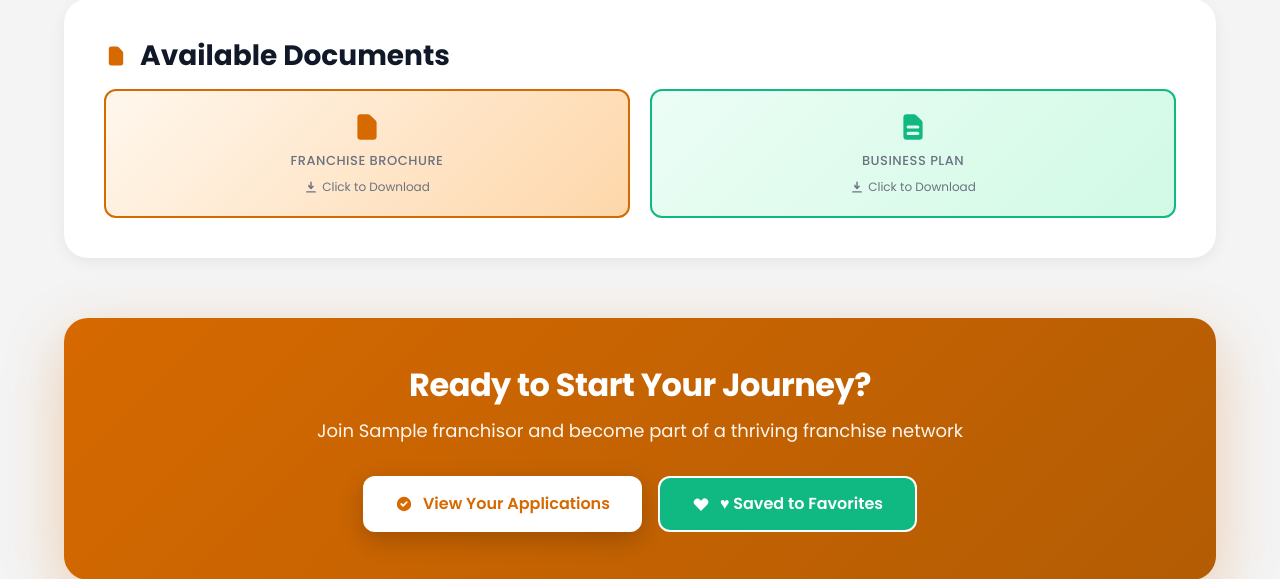
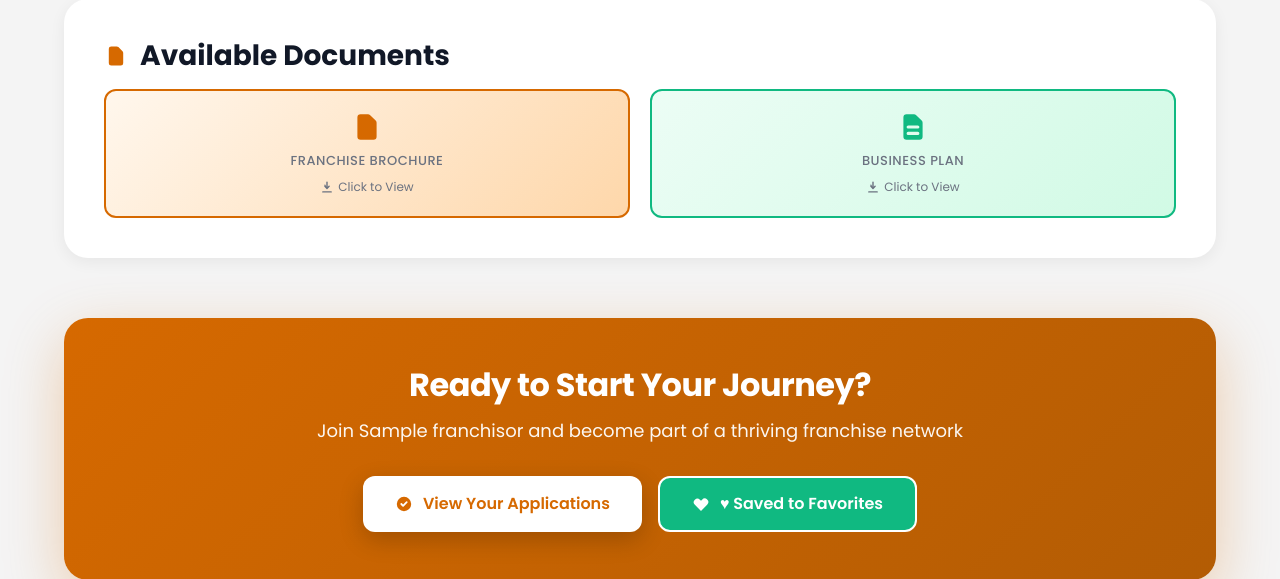
Before and after one commit to dillandeluxe/CSIT327-G5-FranchiseHub, a Django app: page /accounts/franchise/00000000-0000-0000-0000-000000000001/ in a window 1280 px wide. Shown: the part 1219-1798 px from the top of the page. Run offline with Django 5.2, Linux system fonts and the light colour scheme; a user stored in the database is signed in; tables that the repository leaves empty hold one stand-in row (values such as "Sample post"); grey boxes marked "Sample" are stand-in pictures.

Commit message:
Change file download to inline viewing - opens in new tab

```diff
--- a/accounts/views.py
+++ b/accounts/views.py
@@ -1486,7 +1486,8 @@ def clear_all_franchises(request):
 @login_required
 def download_file(request, file_type, file_id):
     """
-    Download handler that streams files directly through Django.
+    View/download handler that streams files directly through Django.
+    Uses 'inline' disposition to open in browser instead of forcing download.
     """
     from django.http import FileResponse, HttpResponse
     import mimetypes
@@ -1535,7 +1536,8 @@ def download_file(request, file_type, file_id):
 
         # Create response with file content
         response = FileResponse(file_obj, content_type=content_type)
-        response['Content-Disposition'] = f'attachment; filename="{document_name}"'
+        # Use 'inline' to open in browser, not force download
+        response['Content-Disposition'] = f'inline; filename="{document_name}"'
 
         return response
 
--- a/templates/accounts/application_detail.html
+++ b/templates/accounts/application_detail.html
@@ -182,7 +182,7 @@
 
         <div class="documents-grid">
           {% if application.resume %}
-          <a href="{% url 'download_file' 'application_resume' application.id %}" class="document-item">
+          <a href="{% url 'download_file' 'application_resume' application.id %}" target="_blank" class="document-item">
             <div class="document-icon">
               <svg width="20" height="20" fill="currentColor" viewBox="0 0 20 20">
                 <path fill-rule="evenodd" d="M4 4a2 2 0 012-2h4.586A2 2 0 0112 2.586L15.414 6A2 2 0 0116 7.414V16a2 2 0 01-2 2H6a2 2 0 01-2-2V4z" clip-rule="evenodd"/>
@@ -196,7 +196,7 @@
           {% endif %}
 
           {% if application.business_proposal %}
-          <a href="{% url 'download_file' 'application_proposal' application.id %}" class="document-item">
+          <a href="{% url 'download_file' 'application_proposal' application.id %}" target="_blank" class="document-item">
             <div class="document-icon">
               <svg width="20" height="20" fill="currentColor" viewBox="0 0 20 20">
                 <path fill-rule="evenodd" d="M4 4a2 2 0 012-2h4.586A2 2 0 0112 2.586L15.414 6A2 2 0 0116 7.414V16a2 2 0 01-2 2H6a2 2 0 01-2-2V4z" clip-rule="evenodd"/>
@@ -210,7 +210,7 @@
           {% endif %}
 
           {% if application.financial_statement %}
-          <a href="{% url 'download_file' 'application_financial' application.id %}" class="document-item">
+          <a href="{% url 'download_file' 'application_financial' application.id %}" target="_blank" class="document-item">
             <div class="document-icon">
               <svg width="20" height="20" fill="currentColor" viewBox="0 0 20 20">
                 <path fill-rule="evenodd" d="M4 4a2 2 0 012-2h4.586A2 2 0 0112 2.586L15.414 6A2 2 0 0116 7.414V16a2 2 0 01-2 2H6a2 2 0 01-2-2V4z" clip-rule="evenodd"/>
--- a/templates/accounts/franchise_detail.html
+++ b/templates/accounts/franchise_detail.html
@@ -137,7 +137,7 @@
 
     <div class="stats-grid-detail">
       {% if franchise.brochure %}
-      <a href="{% url 'download_file' 'franchise_brochure' franchise.id %}" class="stat-item doc-card doc-card--brochure">
+      <a href="{% url 'download_file' 'franchise_brochure' franchise.id %}" target="_blank" class="stat-item doc-card doc-card--brochure">
         <div class="doc-card-inner">
           <svg width="32" height="32" fill="currentColor" viewBox="0 0 20 20" class="doc-icon doc-icon--brochure">
             <path fill-rule="evenodd" d="M4 4a2 2 0 012-2h4.586A2 2 0 0112 2.586L15.414 6A2 2 0 0116 7.414V16a2 2 0 01-2 2H6a2 2 0 01-2-2V4z" clip-rule="evenodd"/>
@@ -147,14 +147,14 @@
             <svg width="14" height="14" fill="currentColor" viewBox="0 0 20 20">
               <path fill-rule="evenodd" d="M3 17a1 1 0 011-1h12a1 1 0 110 2H4a1 1 0 01-1-1zM6.293 6.707a1 1 0 011.414 0L9 9.586V3a1 1 0 112 0v6.586l1.293-1.293a1 1 0 111.414 1.414l-3 3a1 1 0 01-1.414 0l-3-3a1 1 0 010-1.414z" clip-rule="evenodd"/>
             </svg>
-            Click to Download
+            Click to View
           </div>
         </div>
       </a>
       {% endif %}
 
       {% if franchise.business_plan %}
-      <a href="{% url 'download_file' 'franchise_business_plan' franchise.id %}" class="stat-item doc-card doc-card--plan">
+      <a href="{% url 'download_file' 'franchise_business_plan' franchise.id %}" target="_blank" class="stat-item doc-card doc-card--plan">
         <div class="doc-card-inner">
           <svg width="32" height="32" fill="currentColor" viewBox="0 0 20 20" class="doc-icon doc-icon--plan">
             <path fill-rule="evenodd" d="M4 4a2 2 0 012-2h4.586A2 2 0 0112 2.586L15.414 6A2 2 0 0116 7.414V16a2 2 0 01-2 2H6a2 2 0 01-2-2V4zm2 6a1 1 0 011-1h6a1 1 0 110 2H7a1 1 0 01-1-1zm1 3a1 1 0 100 2h6a1 1 0 100-2H7z" clip-rule="evenodd"/>
@@ -164,7 +164,7 @@
             <svg width="14" height="14" fill="currentColor" viewBox="0 0 20 20">
               <path fill-rule="evenodd" d="M3 17a1 1 0 011-1h12a1 1 0 110 2H4a1 1 0 01-1-1zM6.293 6.707a1 1 0 011.414 0L9 9.586V3a1 1 0 112 0v6.586l1.293-1.293a1 1 0 111.414 1.414l-3 3a1 1 0 01-1.414 0l-3-3a1 1 0 010-1.414z" clip-rule="evenodd"/>
             </svg>
-            Click to Download
+            Click to View
           </div>
         </div>
       </a>
```
